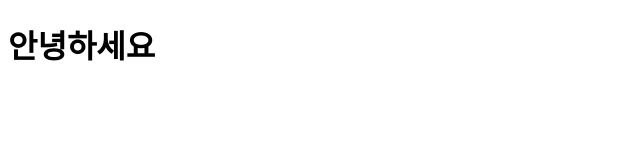
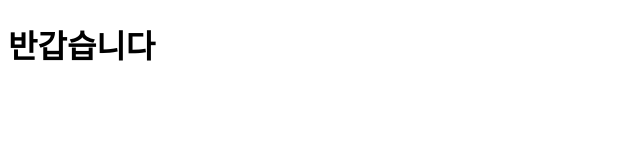
Before and after one commit to jun1378527/new_repo, a plain HTML site: page new.html in a window 1280 px wide. Shown: the whole page, without its empty margins (0-640 px from the left). Drawn offline with Linux system fonts and the light colour scheme.

Commit message:
new edit

```diff
--- a/new.html
+++ b/new.html
@@ -6,6 +6,6 @@
     <title>Document</title>
 </head>
 <body>
-    <h1>안녕하세요</h1>
+    <h1>반갑습니다</h1>
 </body>
 </html>
```
